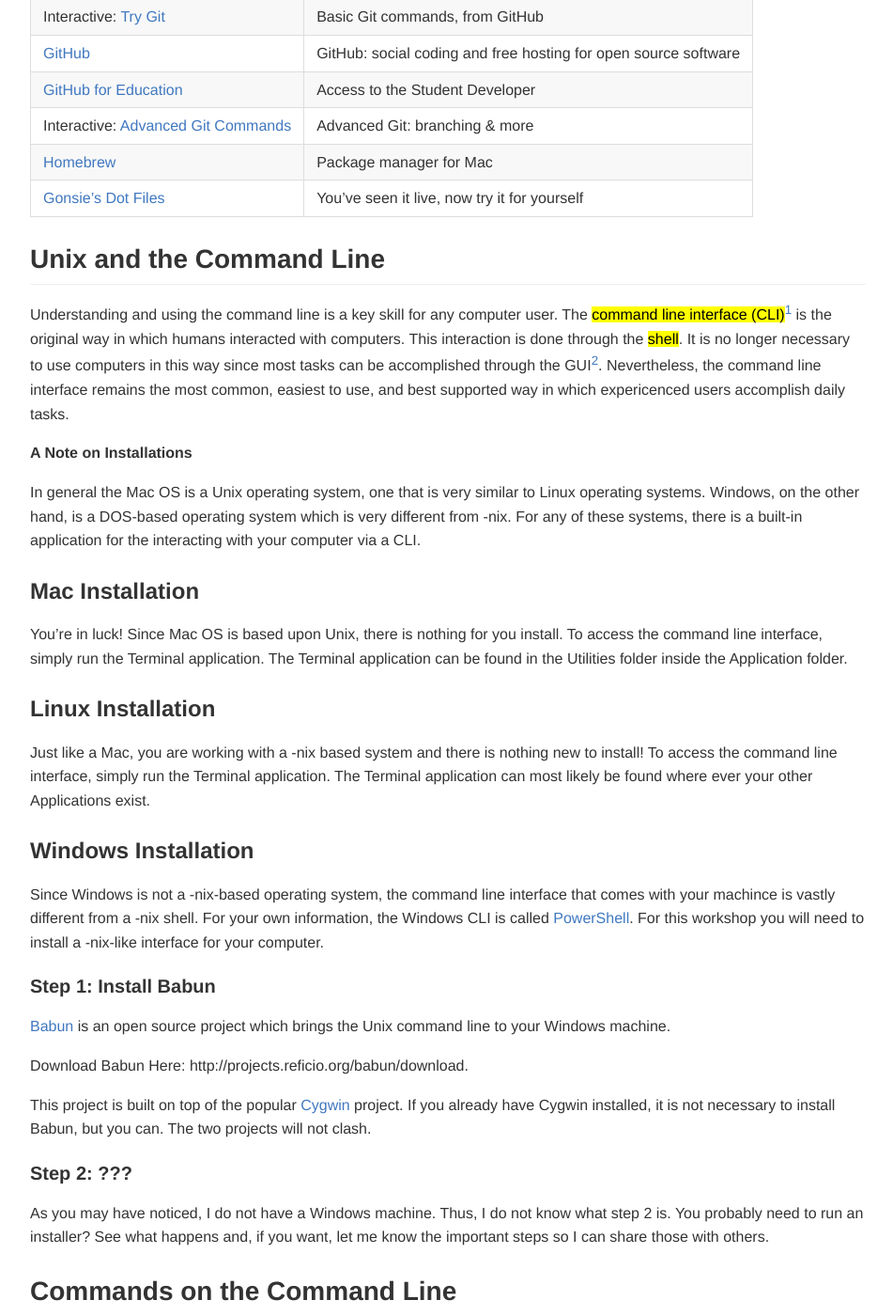
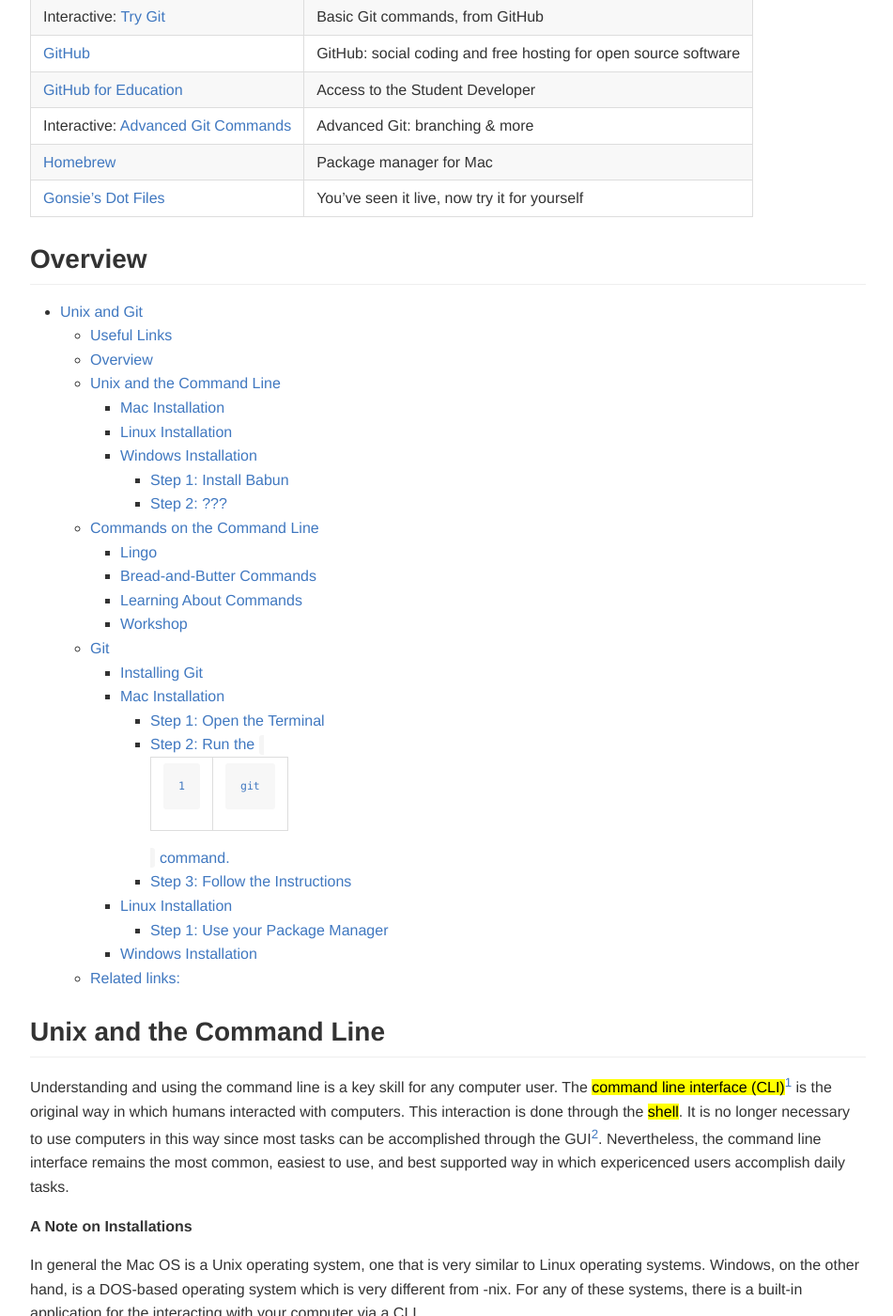
Before and after one commit to gonsie/gonsie.github.io, a Jekyll site: the page built from _posts/2016-04-15-unix-git.md, in a window 1280 px wide and 1400 px high, scrolled down 316 px. Shown: the whole window at 94% size, without its empty margins (163-1114 px from the left). Built offline with Jekyll 4.4.1, drawn with Linux system fonts in a browser that asks for light colours.

Commit message:
added a kramdown TOC

```diff
--- a/_posts/2016-04-15-unix-git.md
+++ b/_posts/2016-04-15-unix-git.md
@@ -19,6 +19,11 @@
 | Interactive: [Advanced Git Commands](http://pcottle.github.io/learnGitBranching/) | Advanced Git: branching & more |
 | [Homebrew](http://brew.sh) | Package manager for Mac |
 | [Gonsie's Dot Files](http://github.com/gonsie/dotfiles) | You've seen it live, now try it for yourself |
+
+## Overview
+
+* this will become a table of contents
+{:toc}
 
 ## Unix and the Command Line
 
```
